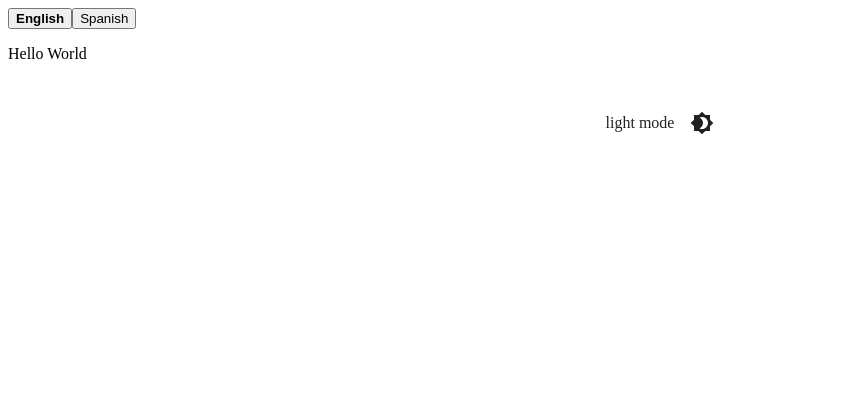
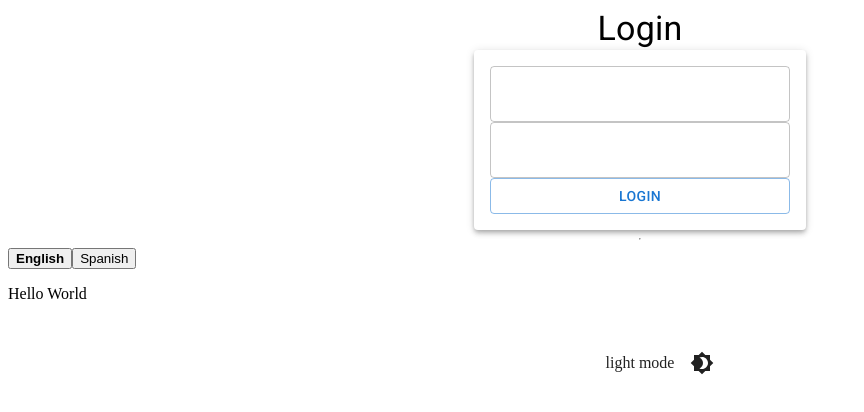
Before and after one commit to johannpereze/react-web-template, a React (Vite) app: page / in a window 1280 px wide. Shown: the top 412 px of the page, without its empty margins (0-864 px from the left). Built offline with nearby package versions, Linux system fonts and the light colour scheme.

Commit message:
feat: started working on login page

```diff
--- a/package.json
+++ b/package.json
@@ -12,11 +12,13 @@
     "@emotion/styled": "^11.8.1",
     "@mui/icons-material": "^5.5.1",
     "@mui/material": "^5.5.3",
+    "formik": "^2.2.9",
     "i18next": "^21.6.14",
     "i18next-browser-languagedetector": "^6.1.4",
     "react": "^17.0.2",
     "react-dom": "^17.0.2",
-    "react-i18next": "^11.16.2"
+    "react-i18next": "^11.16.2",
+    "yup": "^0.32.11"
   },
   "devDependencies": {
     "@types/react": "^17.0.33",
--- a/src/App.tsx
+++ b/src/App.tsx
@@ -1,15 +1,16 @@
 import { PaletteMode } from "@mui/material";
 import { useState } from "react";
-import LanguageSelector from "./components/LanguageSelector";
+
 import ThemeManager from "./components/managers/ThemeManager";
 import GlobalContext from "./GlobalContext";
+import Login from "./pages/Login";
 
 function App() {
   const [colorMode, setcolorMode] = useState<PaletteMode>("light");
   return (
     <GlobalContext.Provider value={{ colorMode, setcolorMode }}>
       <ThemeManager>
-        <LanguageSelector />
+        <Login />
       </ThemeManager>
     </GlobalContext.Provider>
   );
--- a/src/components/LanguageSelector.tsx
+++ b/src/components/LanguageSelector.tsx
@@ -1,5 +1,4 @@
 import { useTranslation } from "react-i18next";
-import ThemeSelector from "./ThemeSelector";
 
 interface Lngs {
   en: Lang;
@@ -34,7 +33,6 @@ function LanguageSelector() {
         ))}
       </div>
       <p>{t("general.hello_world")}</p>
-      <ThemeSelector />
     </>
   );
 }
--- /dev/null
+++ b/src/pages/Login.tsx
@@ -0,0 +1,39 @@
+import { Button, Grid, Paper, TextField, Typography } from "@mui/material";
+import LanguageSelector from "../components/LanguageSelector";
+import ThemeSelector from "../components/ThemeSelector";
+
+export default function Login() {
+  return (
+    <Grid container>
+      <Grid
+        item
+        xs={12}
+        sx={{
+          display: "flex",
+          alignItems: "center",
+          flexDirection: "column",
+        }}
+      >
+        <Typography variant="h4">Login</Typography>
+        <Paper
+          elevation={4}
+          sx={{
+            width: 300,
+            display: "flex",
+            flexDirection: "column",
+            p: 2,
+          }}
+        >
+          <TextField />
+          <TextField />
+          <Button variant="outlined">Login</Button>
+        </Paper>
+      </Grid>
+      <hr />
+      <Grid item xs={12}>
+        <LanguageSelector />
+        <ThemeSelector />
+      </Grid>
+    </Grid>
+  );
+}
```
Also changed, not shown: 1 other file (tests, documents, lock files or other folders).
